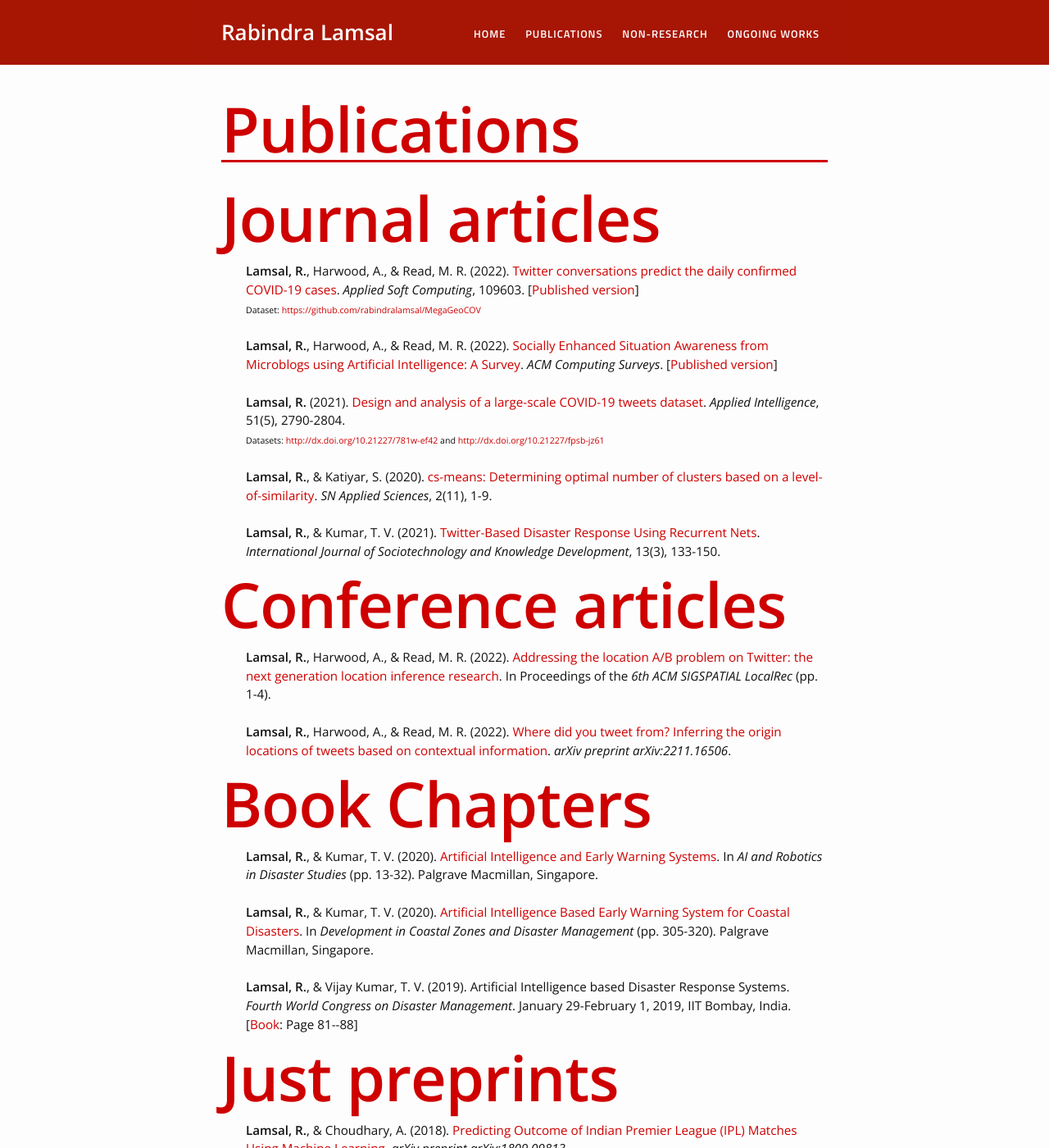
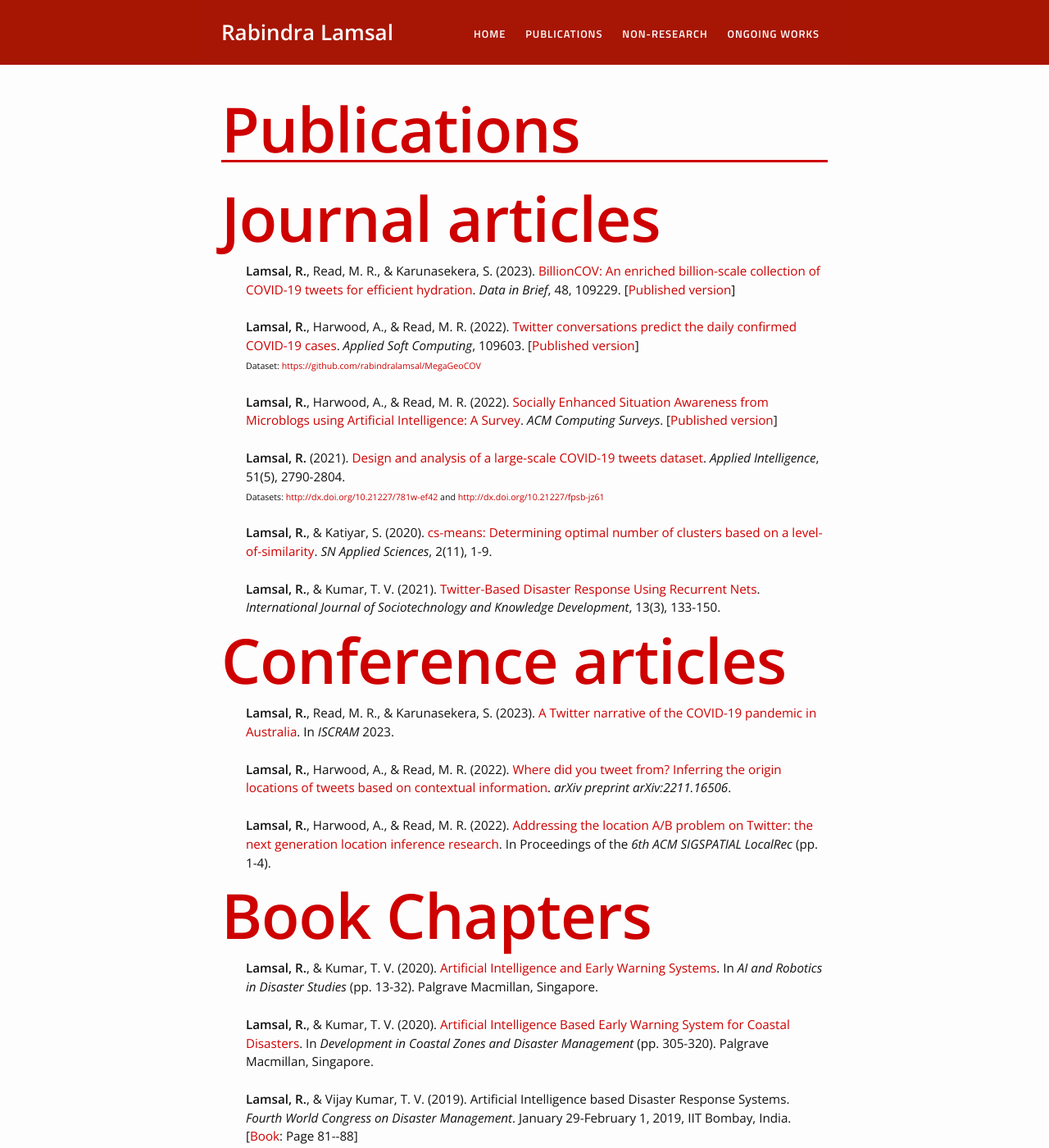
Before and after one commit to rabindralamsal/personal-site, a Jekyll site: the page built from research.md, in a window 1280 px wide and 1400 px high. Shown: the whole window at 82% size. Built offline with Jekyll 4.4.1, drawn with Linux system fonts in a browser that asks for light colours.

Commit message:
Update research.md

```diff
--- a/research.md
+++ b/research.md
@@ -5,6 +5,8 @@ title: Publications
 ---
 <h1>Journal articles</h1>
 <ul>
+
+<b>Lamsal, R.</b>, Read, M. R., & Karunasekera, S. (2023). <a href="https://arxiv.org/pdf/2301.11284.pdf">BillionCOV: An enriched billion-scale collection of COVID-19 tweets for efficient hydration</a>. <i>Data in Brief</i>, 48, 109229. [<a href="https://doi.org/10.1016/j.dib.2023.109229">Published version</a>]<br><br>
 
 <b>Lamsal, R.</b>, Harwood, A., & Read, M. R. (2022). <a href="https://arxiv.org/pdf/2206.10471.pdf">Twitter conversations predict the daily confirmed COVID-19 cases</a>. <i>Applied Soft Computing</i>, 109603. [<a href="https://doi.org/10.1016/j.asoc.2022.109603">Published version</a>]<br>
 <span style="font-size:0.7em">Dataset: <a href="https://github.com/rabindralamsal/MegaGeoCOV">https://github.com/rabindralamsal/MegaGeoCOV</a></span>
@@ -25,9 +27,12 @@ title: Publications
 
 <h1>Conference articles</h1>
 <ul>
-<b>Lamsal, R.</b>, Harwood, A., & Read, M. R. (2022). <a href="https://dl.acm.org/doi/abs/10.1145/3557992.3565989">Addressing the location A/B problem on Twitter: the next generation location inference research</a>. In Proceedings of the <i>6th ACM SIGSPATIAL LocalRec</i> (pp. 1-4).<br><br>
 
-<b>Lamsal, R.</b>, Harwood, A., & Read, M. R. (2022). <a href="https://arxiv.org/abs/2211.16506">Where did you tweet from? Inferring the origin locations of tweets based on contextual information</a>. <i>arXiv preprint arXiv:2211.16506</i>.
+<b>Lamsal, R.</b>, Read, M. R., & Karunasekera, S. (2023). <a href="https://arxiv.org/pdf/2302.11136.pdf">A Twitter narrative of the COVID-19 pandemic in Australia</a>. In <i>ISCRAM</i> 2023. <br><br>
+
+<b>Lamsal, R.</b>, Harwood, A., & Read, M. R. (2022). <a href="https://arxiv.org/abs/2211.16506">Where did you tweet from? Inferring the origin locations of tweets based on contextual information</a>. <i>arXiv preprint arXiv:2211.16506</i>.<br><br>
+
+<b>Lamsal, R.</b>, Harwood, A., & Read, M. R. (2022). <a href="https://dl.acm.org/doi/abs/10.1145/3557992.3565989">Addressing the location A/B problem on Twitter: the next generation location inference research</a>. In Proceedings of the <i>6th ACM SIGSPATIAL LocalRec</i> (pp. 1-4).
 </ul>
 
 <h1>Book Chapters</h1>
```
